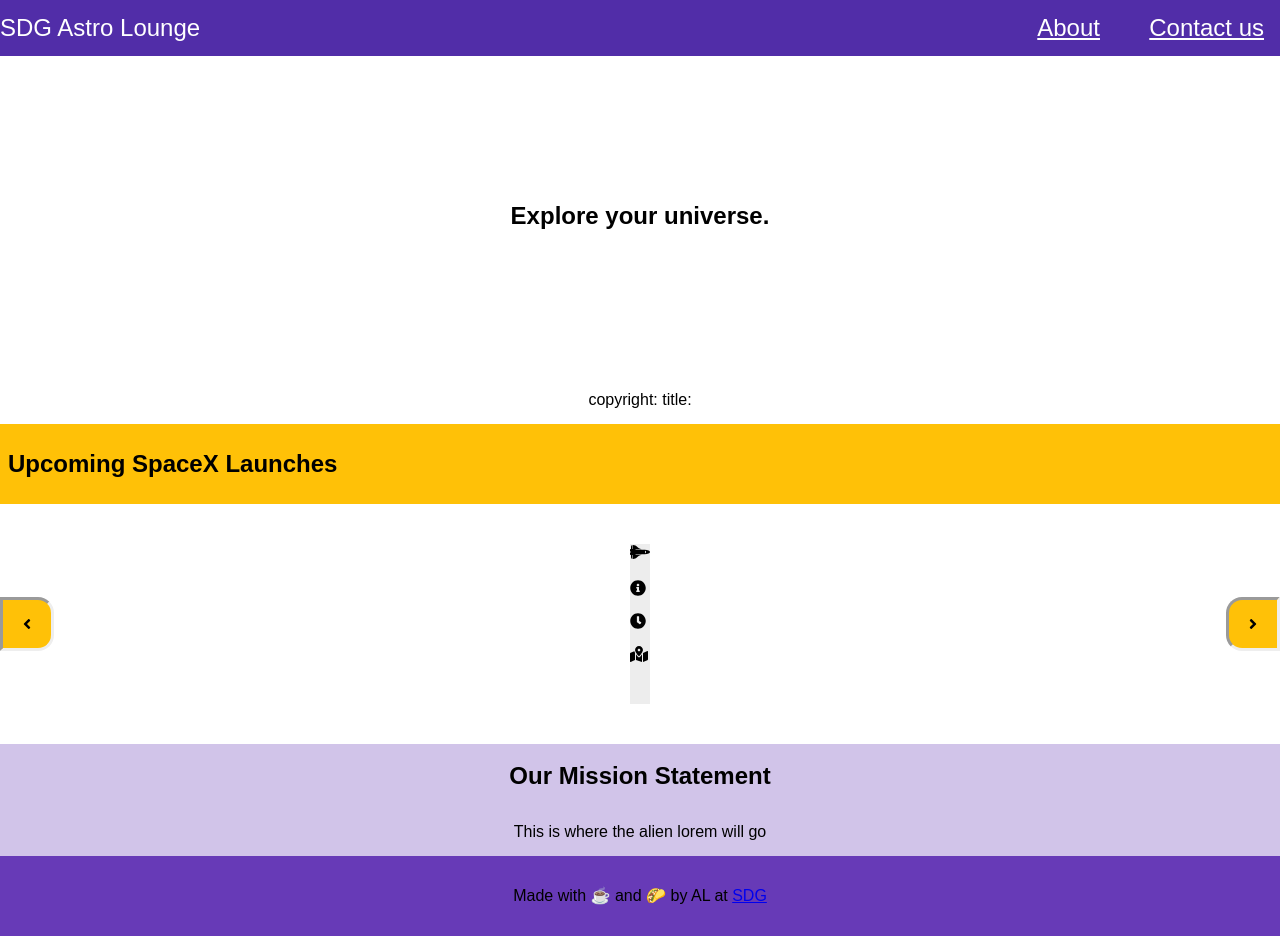
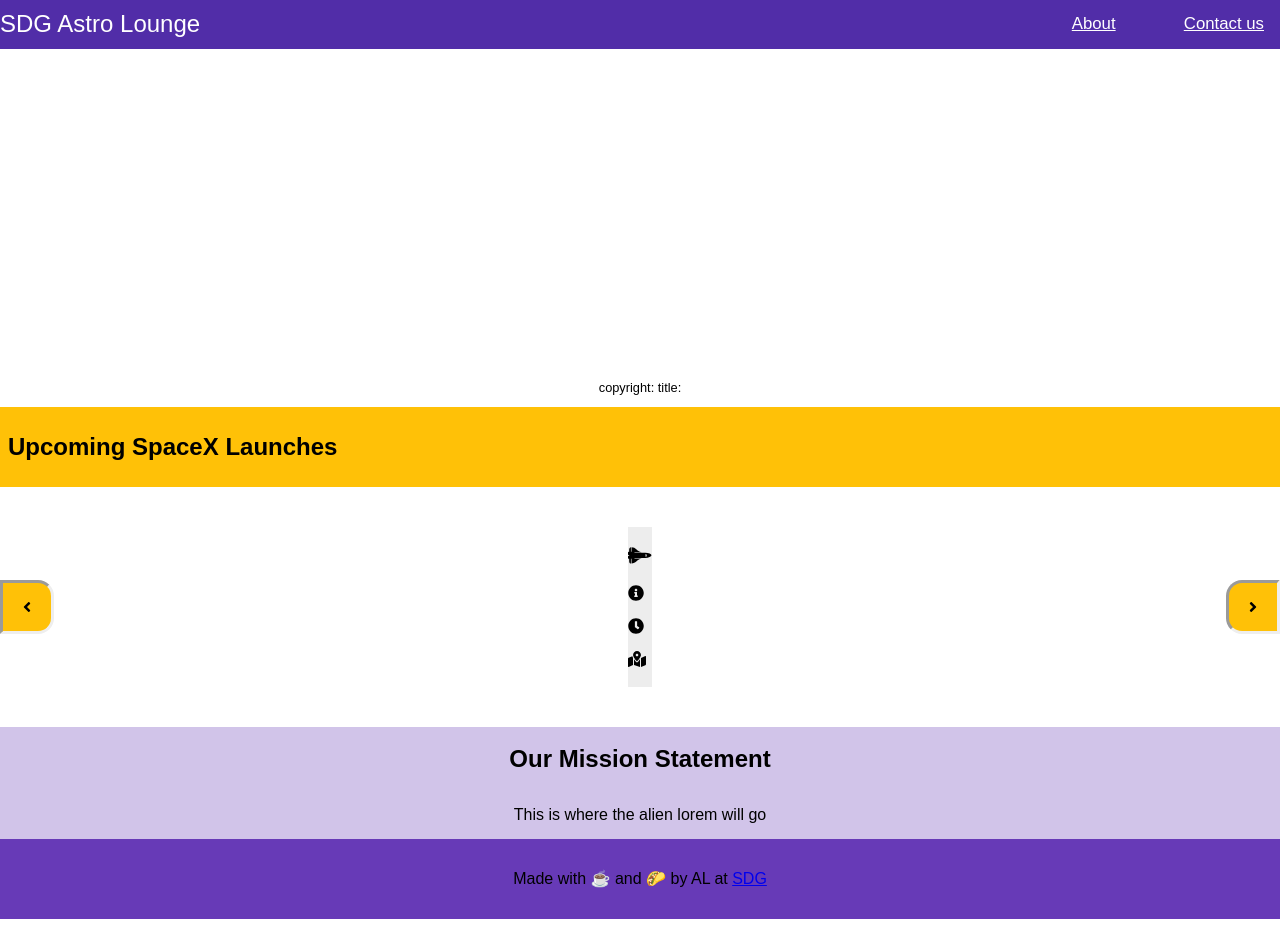
Before and after one commit to alsleaders/astro-lounge, a website: page public/index.html in a window 1280 px wide. Drawn offline with Linux system fonts and the light colour scheme; no server answers.

Commit message:
nav bar and carosel header correct, get slides to work next

```diff
--- a/public/index.html
+++ b/public/index.html
@@ -43,8 +43,8 @@
         ></buttons>
         <section class="launch-card">
           <div class="api-data">
-            <i class="fas fa-space-shuttle"></i>
-            <h3 class="mission-name"></h3>
+            <h3 class="carosel-header"><i class="fas fa-space-shuttle"></i>
+            <span class="mission-name"></span></h3>
             <p>
               <i class="fas fa-info-circle"></i
               ><span class="mission-info"></span>
--- a/public/main.js
+++ b/public/main.js
@@ -1,13 +1,9 @@
-// const theFinalCountdown = () => {
-//   // get utc data from fetch
-//   // do math
-//   //
-// }
 let missionName = []
 let missionLocation = []
 let missionDetails = []
 let index = 0
 
+// api fetches
 const goGetTheImage = () => {
   fetch('https://sdg-astro-api.herokuapp.com/api/Nasa/apod')
     .then(response => {
@@ -32,9 +28,9 @@ const goGetLaunchData = () => {
       console.log(missions)
       missions.forEach(mission => {
         console.log(mission.mission_name)
-        // missionName.push(missions.mission_name)
-        console.log(mission.launch_site.site_name_long)
-        // missionLocation.push(missions.launch_site.site_name_long)
+        missionName.push(mission)
+        // console.log(mission.launch_site.site_name_long)
+        // missionLocation.push(missions.launch_site)
         // missionDetails.push(missions.details)
         document.querySelector('.mission-name').textContent =
           mission.mission_name
@@ -53,7 +49,14 @@ const goGetLaunchData = () => {
       // document.querySelector('.mission-info').textContent = missions[0].details
     })
 }
+// timer logic
+// const theFinalCountdown = () => {
+//   // get utc data from fetch
+//   // do math
+//   //
+// }
 
+// make the first slide
 const firstUpcomingLaunch = () => {
   document.querySelector('.mission-name').textContent = missionName[index]
   console.log(missionName[index])
@@ -64,6 +67,8 @@ const firstUpcomingLaunch = () => {
   console.log(missionDetails[index])
 }
 
+// make the buttons work
+
 const main = () => {
   goGetTheImage()
   goGetLaunchData()
--- a/public/screen.css
+++ b/public/screen.css
@@ -23,6 +23,11 @@ body {
   background-position: center;
   background-size: cover;
 }
+
+h1 {
+  color: white;
+  /* change this to be auto-contrasting */
+}
 .menu {
   display: flex;
   flex-direction: row;
@@ -38,6 +43,7 @@ body {
   flex-direction: row;
   justify-content: flex-end;
   align-items: center;
+  font-size: 70%;
 }
 
 nav > a {
@@ -55,11 +61,16 @@ nav > a:hover {
   display: flex;
   flex-direction: row;
   justify-content: center;
+  font-size: 0.8rem;
+  /* padding: 0;
+  margin: 0;
+  min-height: 0; */
 }
 
 .upcoming-launches {
   background: #ffc107;
   padding: 0.5rem;
+  margin: 0;
 }
 
 .launches {
@@ -100,6 +111,9 @@ nav > a:hover {
   justify-content: center;
   align-items: center;
 }
+.carosel-header {
+  text-align: center;
+}
 
 .mission-statement {
   text-align: center;
```
